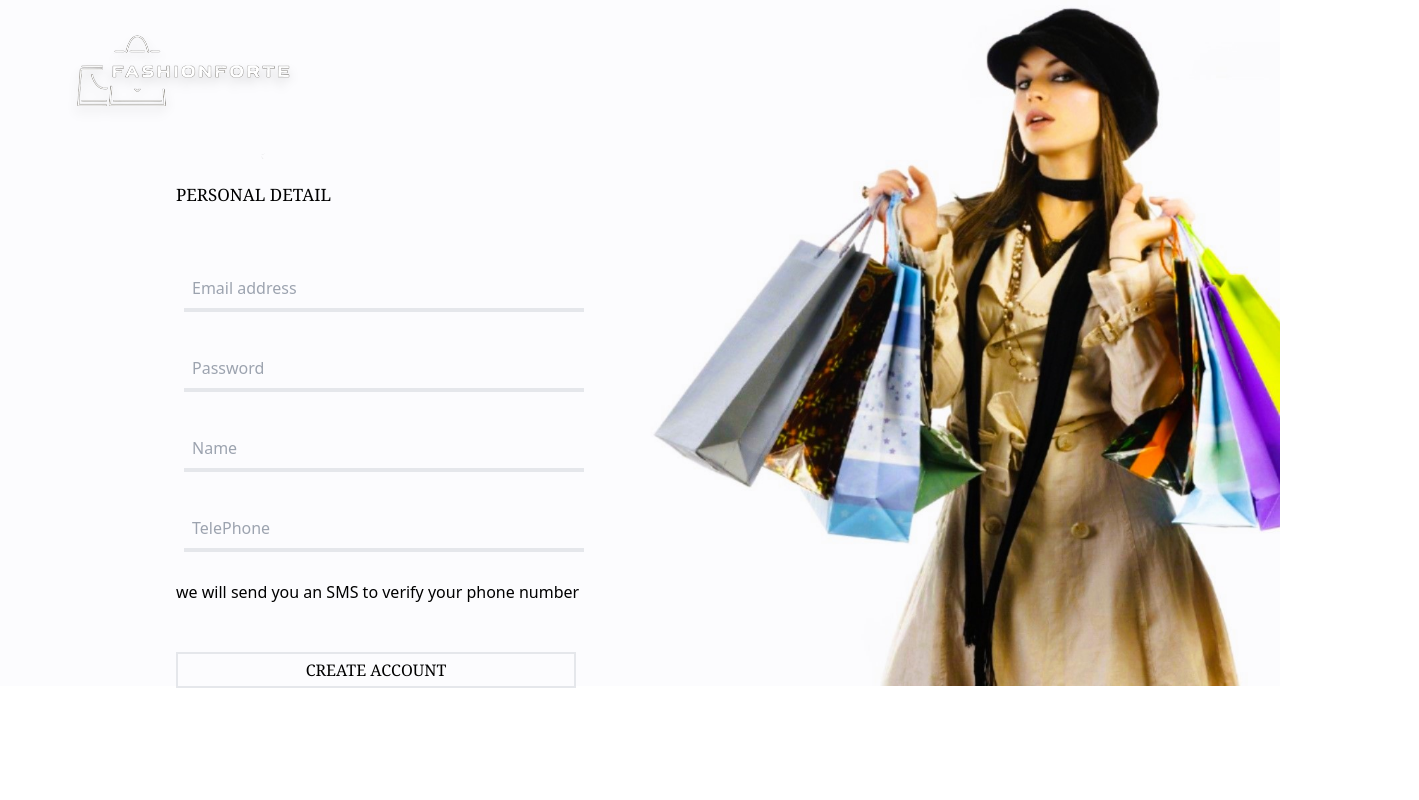
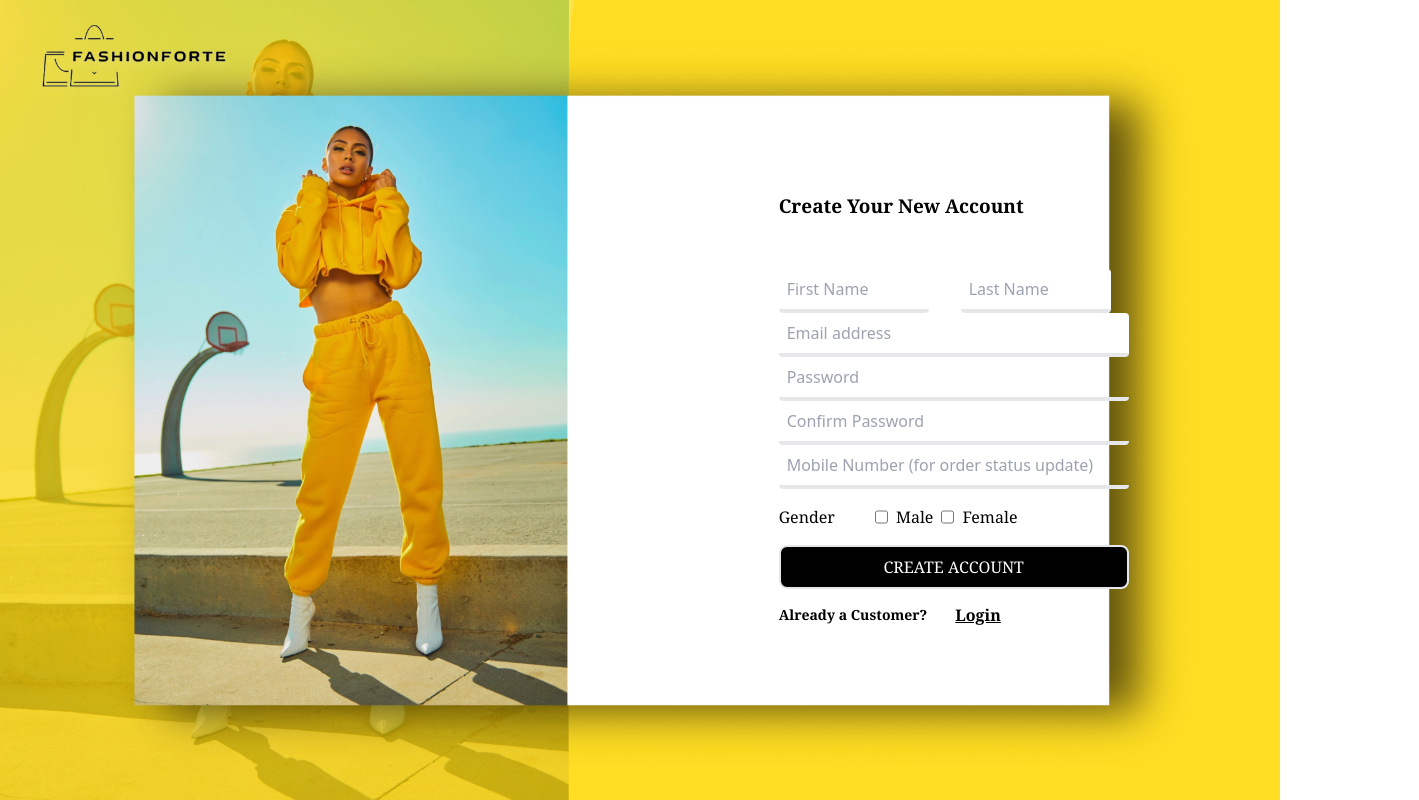
Before and after one commit to PRASHANT696969/FashionForte, a React (Create React App) app: page /SignUp in a window 1280 px wide. Shown: the whole page, 1419 px wide, since content can reach past the window. Built offline with nearby package versions, Linux system fonts and the light colour scheme.

Commit message:
SignUp Page Created

```diff
--- a/src/components/Header.js
+++ b/src/components/Header.js
@@ -3,9 +3,7 @@ import React from 'react'
 const Header = () => {
   return (
     <>
-      <img
-className='h-[12rem] relative z-30 top-[-2rem] bg-gradient-to-b pl-11'
-      src=" ./imgs/re_FF.png" alt="img not loaded" />
+
     </>
   )
 }
--- a/src/components/Login.js
+++ b/src/components/Login.js
@@ -1,5 +1,4 @@
 import React from 'react'
-import Header from './Header';
 
 
 const Login = () => {
@@ -15,20 +14,20 @@ const Login = () => {
      <form className='absolute text z-30 w-1/2 flex flex-col   gap-14 left-1/3 top-[9rem] ml-[22rem] '>
      <h1 className='text-[17px]  font-serif mt-[3rem]'>LOG INTO YOUR ACCOUNT</h1>
      <div className=''>
-        <input type=" text" placeholder='Email address' className='p-2  w-[350px]  border-b-4 top-' />
+        <input type=" text" placeholder='Email address' className='p-2  rounded w-[350px]  border-b-4 top-' />
 
-        <input type=" password" placeholder='Password' className='p-2  w-[350px] bg-transparent border-b-4 mt-[2rem] flex' />
+        <input type=" password" placeholder='Password' className='p-2  rounded w-[350px] bg-transparent border-b-4 mt-[2rem] flex' />
         <button className=' rounded-lg bg-black text-white w-[350px] font-serif border-2 p-2 hover:bg-yellow-500 mt-[4rem] '>LOG IN</button>
         </div>
 
         <div className=' cursor-pointer flex flex-row font-serif mt-[-3rem] gap-5 font-semibold text-sm tracking-wide'>
-         <p>Forgot Password?</p>
-         <p>Reset Password?</p>
+         <p className='hover:text-orange-500'>Forgot Password?</p>
+         <p className='hover:text-orange-500'>Reset Password?</p>
          </div>
 
          <div className='font-serif  flex flex-row gap-24   w-[23rem] p-2 mt-[0.7rem]' >
-         <h2 className='uppercase'>Need An Account ? </h2>
-          <button className='  font-bold hover:text-yellow-700'> REGISTER</button>
+         <h2 className='uppercase '>Need An Account ? </h2>
+          <button className='  font-bold hover:text-orange-500'> REGISTER</button>
          </div>
      </form>
      </div>
--- a/src/components/SignUp.js
+++ b/src/components/SignUp.js
@@ -1,25 +1,44 @@
 import React from 'react'
-import Header from './Header'
 
 const SignUp = () => {
   return (
     <>
-     <Header/>
-  <img
-  className='z-10 absolute top-0 '
-   src="./imgs/login_FF.jpg" alt="img not found"  />
+    <div className='overflow-x-hidden	 '>
 
-     <form className='absolute text z-50 w-1/2 flex flex-col mx-44 gap-5'>
-     <h1 className='text-[17px] font-serif mt-[-10px] mb-[2rem]'>PERSONAL DETAIL</h1>
-        <input type=" text" placeholder='Email address' className='p-2 m-2 w-[400px] bg-transparent border-b-4 ' />
 
-        <input type=" password" placeholder='Password' className='p-2 m-2 w-[400px] bg-transparent border-b-4' />
-        <input type=" text" placeholder='Name' className='p-2 m-2 w-[400px] bg-transparent border-b-4' />
-        <input type=" number" placeholder='TelePhone' className='p-2 m-2 w-[400px] bg-transparent border-b-4' />
-        <p>we will send you an SMS to verify your phone number</p>
-        <button className=' w-[400px] font-serif border-2 p-1 mt-7 hover:bg-white'>CREATE ACCOUNT</button>
+<img
+className='z-20 absolute top-0 overflow-x-hidden h-full w-[100%]'
+ src="./imgs/Login_page.jpg" alt="img not found"  />
 
-     </form>
+   <form className='absolute text z-30 w-1/2 flex flex-col   gap-12 left-1/3 top-[9rem] ml-[22rem] '>
+   <h1 className='text-[19px]  font-serif mt-[3rem]  font-semibold  '>Create Your New Account</h1>
+   <div className='w-[1rem] flex flex-row'>
+   <input type=" text" placeholder='First Name' className= '  rounded p-2 w-[150px]  border-b-4 top-' />
+   <input type=" text" placeholder='Last Name' className='  rounded p-2 ml-[2rem] w-[150px]  border-b-4 top-' />
+   </div>
+      <input type=" text" placeholder='Email address' className=' rounded p-2  w-[350px] mt-[-3rem] border-b-4 top-' />
+
+      <input type=" password" placeholder='Password' className=' rounded p-2 w-[350px] bg-transparent border-b-4  flex mt-[-3rem]' />
+      <input type=" password" placeholder='Confirm Password' className='p-2  rounded w-[350px] bg-transparent border-b-4  flex mt-[-3rem]' />
+      <input type="text" placeholder='Mobile Number (for order status update)' className='p-2  rounded w-[350px] bg-transparent border-b-4  flex mt-[-3rem]' />
+      <div className='flex flex-row gap-2 mt-[-2rem] font-serif'>
+      <h3 className='mr-[2rem] font-serif'>Gender</h3>
+      <input type="checkbox" name="Male" id="" />Male
+      <input type="checkbox" name="Male" id="" />Female
+      </div>
+
+
+      <button className=' rounded-lg bg-black text-white w-[350px] font-serif  border-2 p-2 hover:bg-yellow-500 mt-[-2rem] '>CREATE ACCOUNT</button>
+
+
+      <div className=' cursor-pointer flex flex-row font-serif mt-[-2rem] gap-7 font-semibold text-sm '>
+      <p>Already a Customer?</p>
+      <button className=' font-extrabold underline text-[1rem] hover:text-orange-500 '>Login</button>
+       </div>
+
+
+   </form>
+   </div>
 
     </>
   )
```
